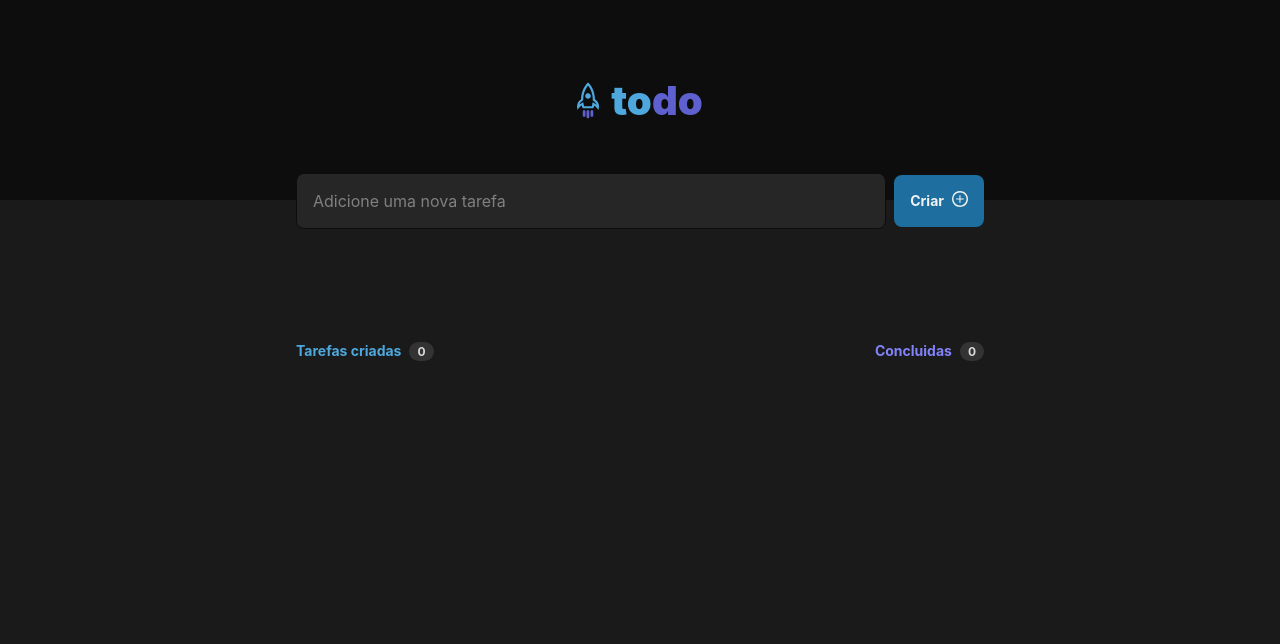
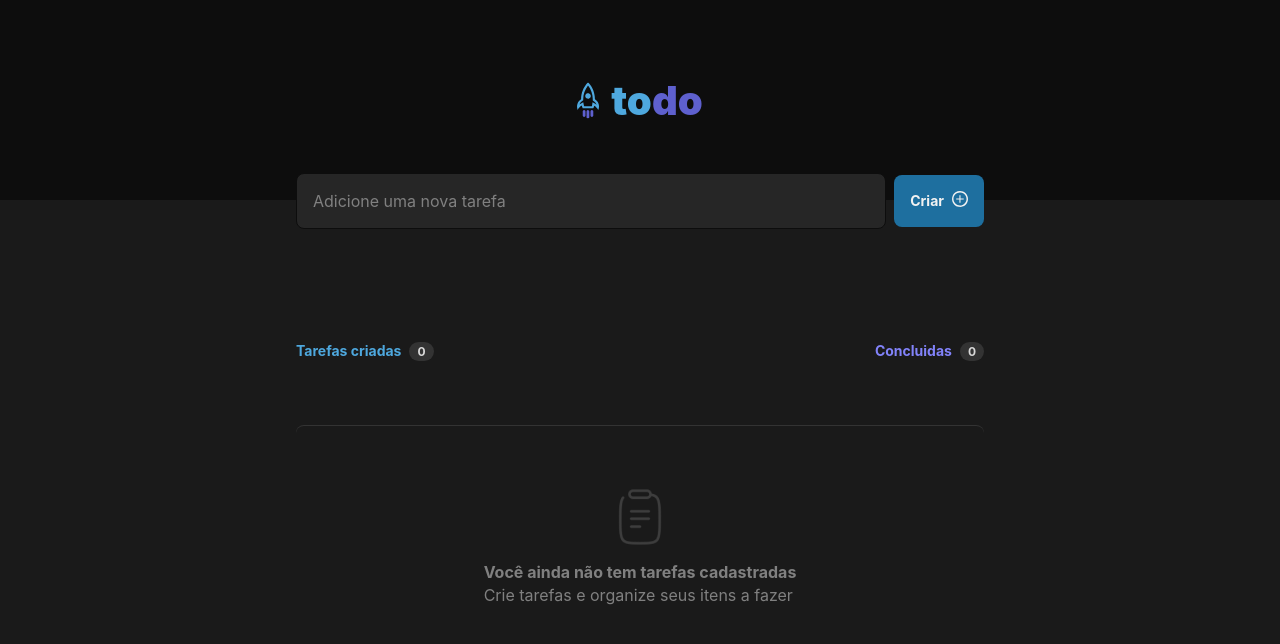
Before and after one commit to LucasLunarj/todo-list-rocketseat-jsx, a React (Vite) app: page / in a window 1280 px wide. Shown: the top 644 px of the page. Built offline with nearby package versions, Linux system fonts and the light colour scheme.

Commit message:
Remove and counter working

```diff
--- a/src/components/Tasks.jsx
+++ b/src/components/Tasks.jsx
@@ -10,14 +10,14 @@ export function Tasks(props) {
 
 
   const tasks = props.listData.map((item, index) => {
-    return <TasksCreated key={item.id} taskData={item.task} receiveId={() => handleGetID(item.id, index)} />
+    return <TasksCreated key={item.id} taskData={item.task} receiveId={() => handleGetID(item.id)} />
   })
 
-  function handleGetID(id, index) {
-    props.idGenerator(id, index)
+  function handleGetID(id) {
+    props.idGenerator(id)
 
   }
-
+  console.log(props.tasksCreatedAmount)
   return (
     <div className={styles.container}>
       <div className={styles.content}>
@@ -36,7 +36,7 @@ export function Tasks(props) {
       <div>
 
       </div>
-      {props.taksCreatedAmount === 0 ? < EmptyTasks /> : tasks}
+      {props.tasksCreatedAmount === 0 ? < EmptyTasks /> : tasks}
 
     </div>
   );
```
